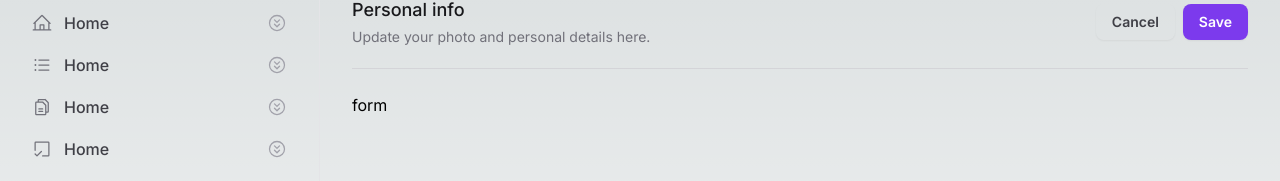
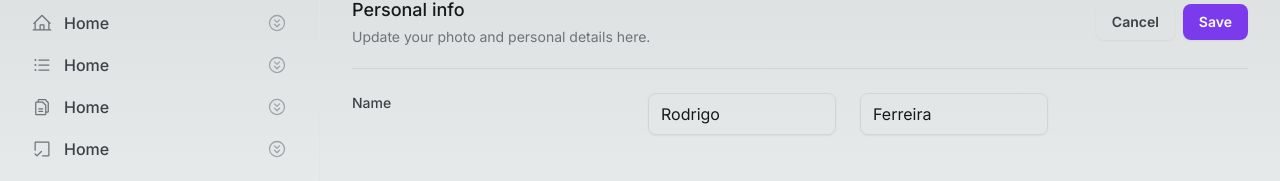
Before and after one commit to rodlferreira/dashboardGeneric, a Next.js app: page / in a window 1280 px wide. Shown: the part 157-338 px from the top of the page. Built offline with nearby package versions, Linux system fonts and the light colour scheme.

Commit message:
nono dia de desenvolvimento do Dashborad

```diff
--- a/src/app/page.tsx
+++ b/src/app/page.tsx
@@ -1,4 +1,6 @@
 import { SettingsTabs } from "@/components/SettingsTabs";
+import { InputRoot, InputControl } from "@/components/Input";
+
 
 export default function Home() {
   return (
@@ -27,7 +29,25 @@ export default function Home() {
             </button>
           </div>
         </div>
-        <form id="Settings" className="mt-6 flex flex-col w-full">form</form>
+        <form id="Settings" className="mt-6 flex flex-col w-full gap-5">
+          <div className="grid grid-cols-form gap-3">
+            <label
+              htmlFor="firstName"
+              className="text-sm font-medium text-zinc-700"
+            >
+              Name
+            </label>
+            <div className="grid gap-6 grid-cols-2">
+              <InputRoot>
+                <InputControl id="firstName" defaultValue="Rodrigo" />
+              </InputRoot>
+
+              <InputRoot>
+                <InputControl defaultValue="Ferreira" />
+              </InputRoot>
+            </div>
+          </div>
+        </form>
       </div>
     </>
   )
--- a/src/components/Input.tsx
+++ b/src/components/Input.tsx
@@ -21,7 +21,7 @@ export function InputControl(props: InputControlProps) {
 
 export interface InputRootProps extends ComponentProps<'div'> { }
 
-export function InpuRoot(props: InputRootProps) {
+export function InputRoot(props: InputRootProps) {
     return (
         <div
             className="flex mx-1 w-full items-center gap-2 rounded-lg border border-zinc-300 px-3 py-2 shadow-sm"
--- a/src/components/Sidebar/index.tsx
+++ b/src/components/Sidebar/index.tsx
@@ -5,18 +5,18 @@ import { MainNavigation } from "./MainNavigation";
 import { NavItem } from "./MainNavigation/NavItem";
 import { UsedSpaceWidget } from "./MainNavigation/UsedSpaceWidget";
 import { Profile } from "./Profile";
-import { InpuRoot, InputControl, InputPrefix } from "../Input";
+import { InputRoot, InputControl, InputPrefix } from "../Input";
 
 export function Sidebar() {
     return (
         <aside className="border-r border-zinc-200 px-5 py-8 flex flex-col gap-6 ">
             <Logo />
-            <InpuRoot>
+            <InputRoot>
                 <InputPrefix>
                     <MagnifyingGlass className="h-5 w-5 text-zinc-500" />
                 </InputPrefix>
                 <InputControl placeholder="Search" />
-            </InpuRoot>
+            </InputRoot>
             <MainNavigation />
 
             <div className="mt-auto flex flex-col gap-6">
--- a/tailwind.config.ts
+++ b/tailwind.config.ts
@@ -11,6 +11,7 @@ const config: Config = {
       gridTemplateColumns: {
         app: 'minmax(18rem, 20rem) 1fr',
         profile: 'max-content 1fr max-content',
+        form: 'minmax(7.5rem, 17.5rem) minmax(25rem, 1fr) minmax(0, 15rem)'
       },
       backgroundImage: {
         'gradient-radial': 'radial-gradient(var(--tw-gradient-stops))',
```
